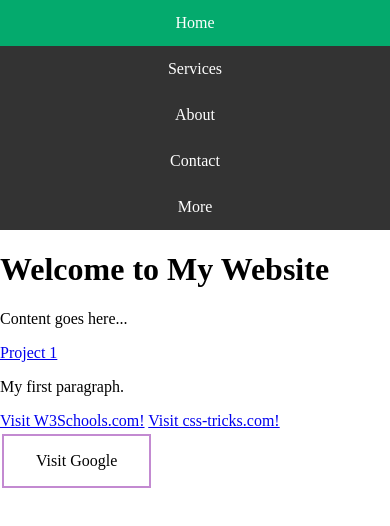
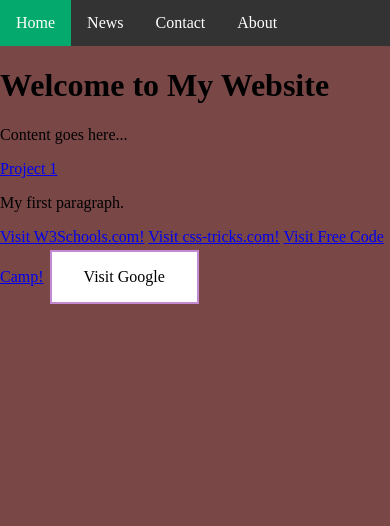
Before and after one commit to tdettling/-CIS641-HW2-Dettling, a plain HTML site: page index.html in a window 390 px wide. Drawn offline with Linux system fonts and the light colour scheme.

Commit message:
wip: navbar
Signed-off-by: L Dettling <tdettling@tds.net>

```diff
--- a/index.html
+++ b/index.html
@@ -2,20 +2,18 @@
 <html lang="en">
 <head>
     <meta charset="UTF-8">
-    <meta name="viewport" content="width=device-width, initial-scale=1.0">
+    <meta name="viewport" type="text/css" content="width=device-width, initial-scale=1.0">
     <title>Responsive Navbar</title>
     <link rel="stylesheet" href="styles.css">
 </head>
 
 <body>
-    <ul class="topnav">
-        <li><a href="#home" class="active">Home</a></li>
-        <li><a href="#services">Services</a></li>
+    <ul>
+        <li><a class="active" href="#home">Home</a></li>
+        <li><a href="#news">News</a></li>
+        <li><a href="#contact">Contact</a></li>
         <li><a href="#about">About</a></li>
-        <li><a href="#contact">Contact</a></li>
-        <li class="right"><a href="#more">More</a></li>
-    </ul>
-
+      </ul>
     <h1>Welcome to My Website</h1>
     <p>Content goes here...</p>
 
@@ -26,6 +24,7 @@
     <p>My first paragraph.</p>
     <a href="https://www.w3schools.com/html/html_links.asp">Visit W3Schools.com!</a>
     <a href="https://css-tricks.com/snippets/html/responsive-meta-tag/">Visit css-tricks.com!</a>
+    <a href="https://forum.freecodecamp.org/t/nav-bar-with-link-to-section-in-same-page/501465">Visit Free Code Camp!</a>
 
     <a href="https://www.google.com" target="_blank" rel="noopener" class="button button1">
         Visit Google
--- a/styles.css
+++ b/styles.css
@@ -1,47 +1,36 @@
 body {
     margin: 0;
-    background-color: rgb(255, 255, 255);
+    background-color: rgb(122, 71, 71);
     font-size: 100%;
 }
 
-ul.topnav {
+ul {
     list-style-type: none;
     margin: 0;
     padding: 0;
     overflow: hidden;
     background-color: #333;
-}
+  }
 
-ul.topnav li {
+  li {
     float: left;
-}
+  }
 
-ul.topnav li a {
+  li a {
     display: block;
     color: white;
     text-align: center;
     padding: 14px 16px;
     text-decoration: none;
-}
+  }
 
-ul.topnav li a:hover:not(.active) {
+  li a:hover:not(.active) {
     background-color: #111;
-}
+  }
 
-ul.topnav li a.active {
+  .active {
     background-color: #04AA6D;
-}
-
-ul.topnav li.right {
-    float: right;
-}
-
-@media screen and (max-width: 600px) {
-    ul.topnav li.right,
-    ul.topnav li {
-        float: none;
-    }
-}
+  }
 
 .button {
     border: none;
```
